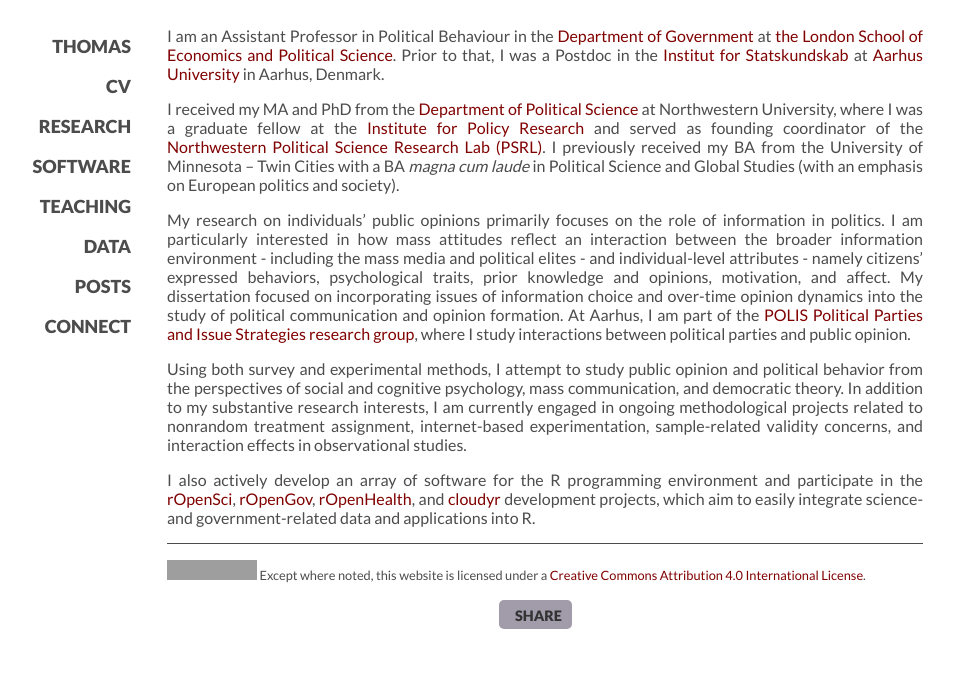
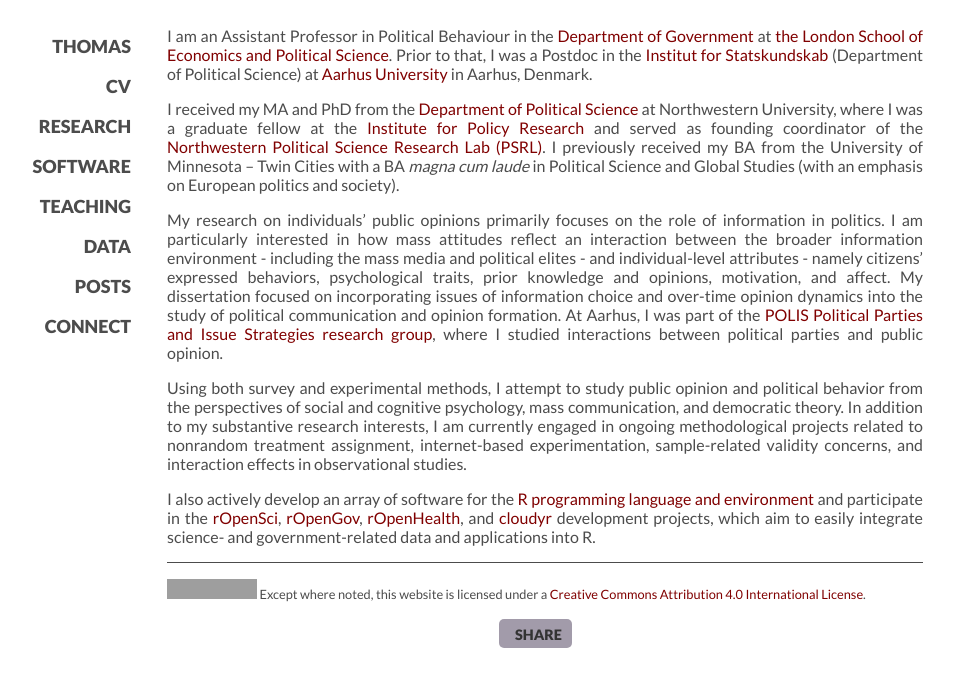
Before and after one commit to leeper/leeper.github.io, a Jekyll site: the page built from index.md, in a window 1280 px wide. Shown: the top 687 px of the page, without its empty margins (95-1049 px from the left). Built offline with Jekyll 4.4.1, drawn with Linux system fonts in a browser that asks for light colours; some web fonts are replaced; grey boxes are pictures that could not be loaded.

Commit message:
Update index.md

```diff
--- a/index.md
+++ b/index.md
@@ -3,12 +3,12 @@
 title: Thomas J. Leeper
 ---
 
-I am an Assistant Professor in Political Behaviour in the [Department of Government](http://www.lse.ac.uk/government/home.aspx) at [the London School of Economics and Political Science](http://www.lse.ac.uk/home.aspx). Prior to that, I was a Postdoc in the [Institut for Statskundskab](http://ps.au.dk/en/) at [Aarhus University](http://www.au.dk/en/) in Aarhus, Denmark.
+I am an Assistant Professor in Political Behaviour in the [Department of Government](http://www.lse.ac.uk/government/home.aspx) at [the London School of Economics and Political Science](http://www.lse.ac.uk/home.aspx). Prior to that, I was a Postdoc in the [Institut for Statskundskab](http://ps.au.dk/en/) (Department of Political Science) at [Aarhus University](http://www.au.dk/en/) in Aarhus, Denmark.
 
 I received my MA and PhD from the [Department of Political Science](http://www.polisci.northwestern.edu/) at Northwestern University, where I was a graduate fellow at the [Institute for Policy Research](http://www.northwestern.edu/ipr/) and served as founding coordinator of the [Northwestern Political Science Research Lab (PSRL)](http://faculty.wcas.northwestern.edu/~jnd260/lab.html). I previously received my BA from the University of Minnesota &#8211; Twin Cities with a BA *magna cum laude* in Political Science and Global Studies (with an emphasis on European politics and society).
 
-My research on individuals' public opinions primarily focuses on the role of information in politics. I am particularly interested in how mass attitudes reflect an interaction between the broader information environment - including the mass media and political elites - and individual-level attributes - namely citizens' expressed behaviors, psychological traits, prior knowledge and opinions, motivation, and affect. My dissertation focused on incorporating issues of information choice and over-time opinion dynamics into the study of political communication and opinion formation. At Aarhus, I am part of the [POLIS Political Parties and Issue Strategies research group](http://ps.au.dk/en/research/research-centres-and-units/polis/), where I study interactions between political parties and public opinion.
+My research on individuals' public opinions primarily focuses on the role of information in politics. I am particularly interested in how mass attitudes reflect an interaction between the broader information environment - including the mass media and political elites - and individual-level attributes - namely citizens' expressed behaviors, psychological traits, prior knowledge and opinions, motivation, and affect. My dissertation focused on incorporating issues of information choice and over-time opinion dynamics into the study of political communication and opinion formation. At Aarhus, I was part of the [POLIS Political Parties and Issue Strategies research group](http://ps.au.dk/en/research/research-centres-and-units/polis/), where I studied interactions between political parties and public opinion.
 
 Using both survey and experimental methods, I attempt to study public opinion and political behavior from the perspectives of social and cognitive psychology, mass communication, and democratic theory. In addition to my substantive research interests, I am currently engaged in ongoing methodological projects related to nonrandom treatment assignment, internet-based experimentation, sample-related validity concerns, and interaction effects in observational studies.
 
-I also actively develop an array of software for the R programming environment and participate in the [rOpenSci](http://ropensci.org/), [rOpenGov](http://ropengov.github.io/), [rOpenHealth](https://github.com/rOpenHealth), and [cloudyr](http://cloudyr.github.io) development projects, which aim to easily integrate science- and government-related data and applications into R.
+I also actively develop an array of software for the [R programming language and environment](https://cloud.r-project.org/) and participate in the [rOpenSci](http://ropensci.org/), [rOpenGov](http://ropengov.github.io/), [rOpenHealth](https://github.com/rOpenHealth), and [cloudyr](http://cloudyr.github.io) development projects, which aim to easily integrate science- and government-related data and applications into R.
```
